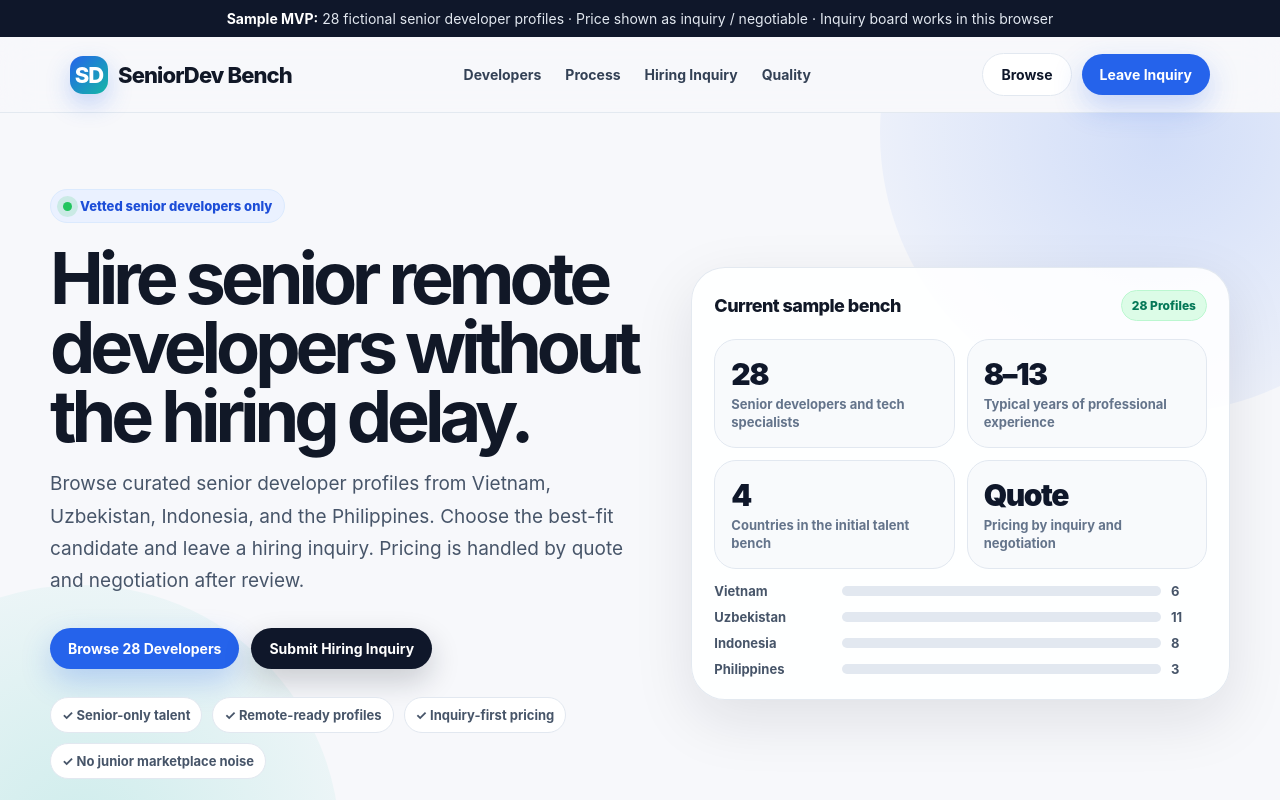
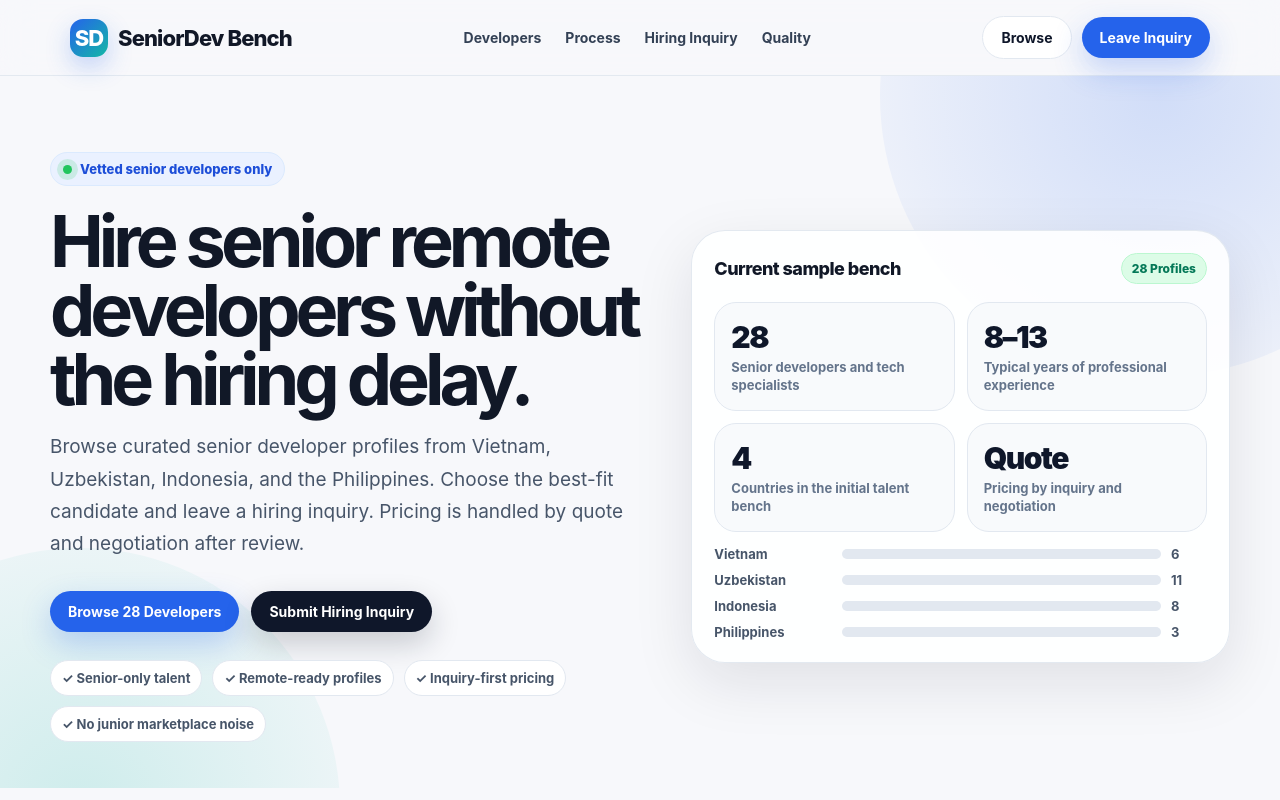
Before and after one commit to Jaewon-choi-94/senior-dev-bench, a website: page index.html in a window 1280 px wide. Shown: the top 800 px of the page. Drawn offline with Linux system fonts and the light colour scheme.

Commit message:
delete sample

```diff
--- a/index.html
+++ b/index.html
@@ -799,9 +799,6 @@
   </style>
 </head>
 <body>
-  <div class="top-banner">
-    <strong>Sample MVP:</strong> 28 fictional senior developer profiles · Price shown as inquiry / negotiable · Inquiry board works in this browser
-  </div>
 
   <header>
     <nav class="nav">
```
Also changed, not shown: 1 other file.
